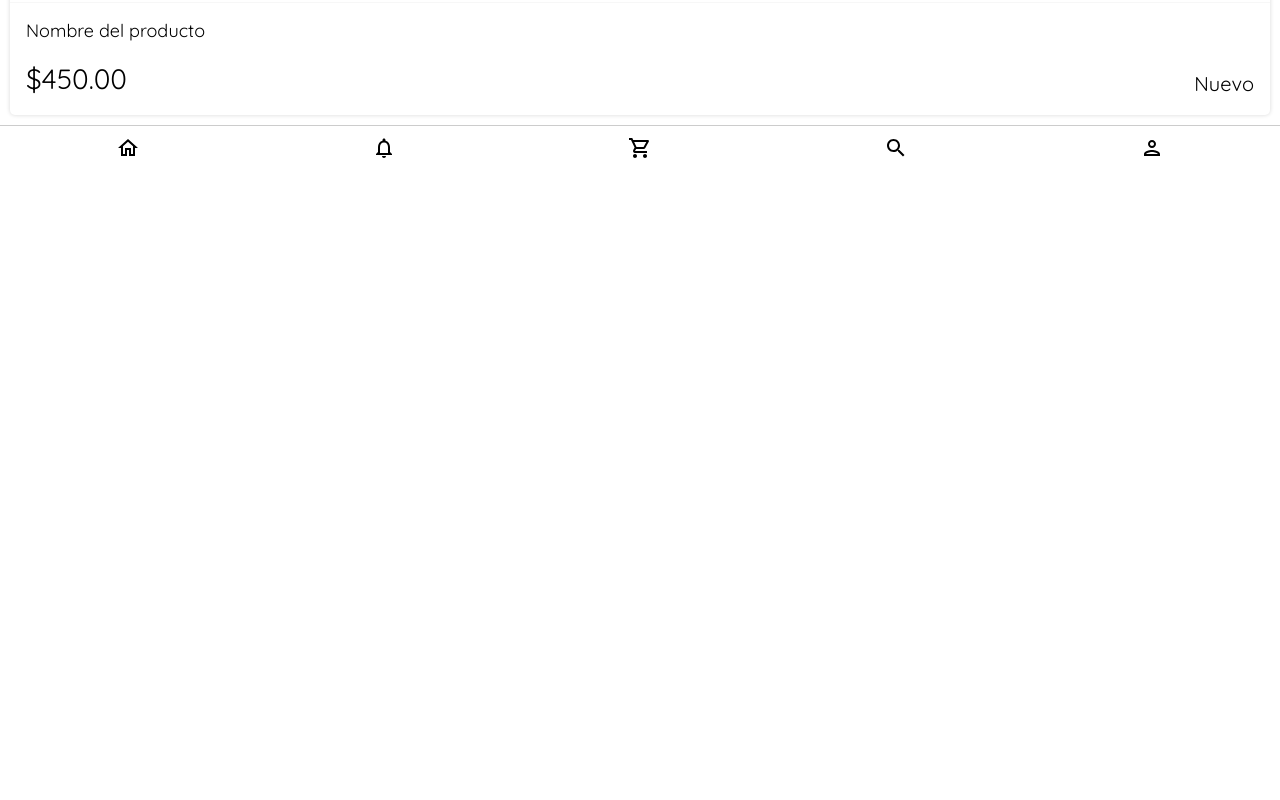
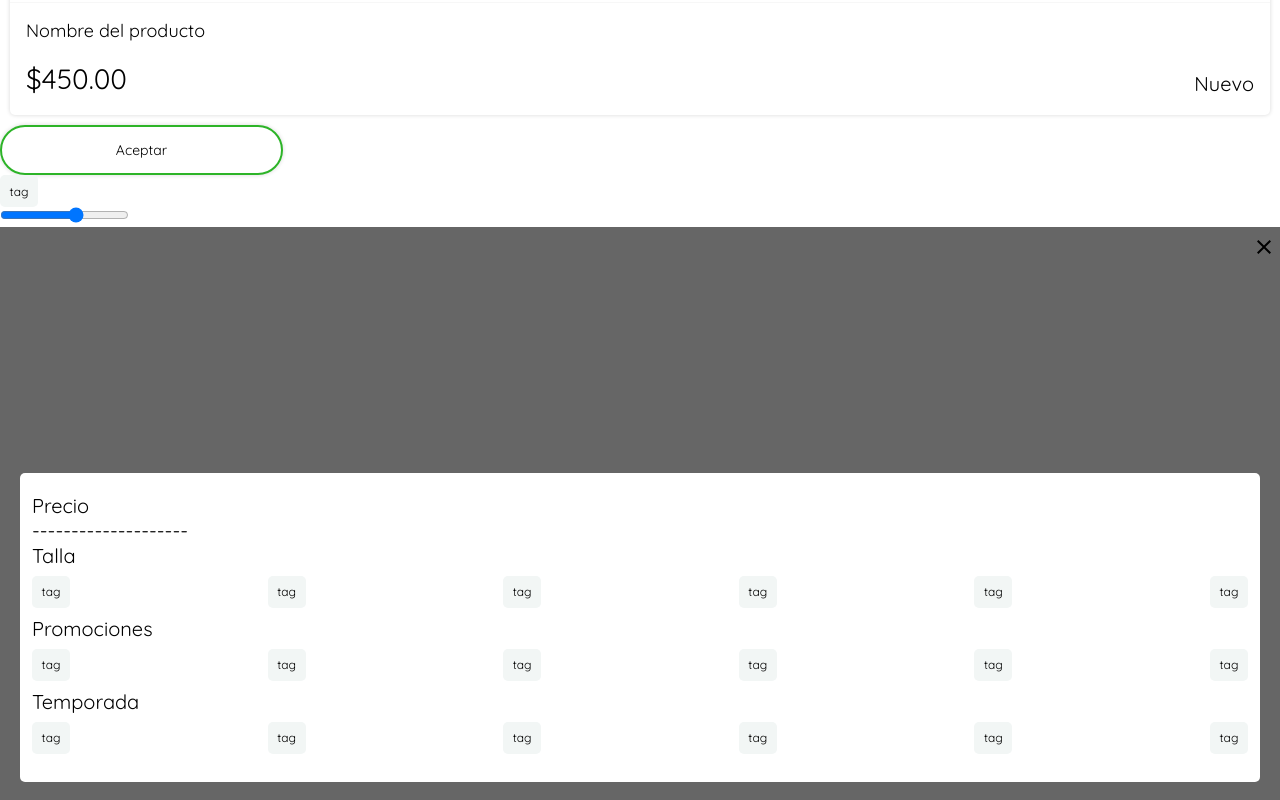
Before and after one commit to oozmakappajs/Louis-Monstruon-front, a React app: page / in a window 1280 px wide. Shown: the part 760-1560 px from the top of the page. Before the commit the page ends 930 px from the top, so only its background shows below. Built offline with nearby package versions, Linux system fonts and the light colour scheme.

Commit message:
modal with event

```diff
--- /dev/null
+++ b/src/assets/styles/containers/Modal.scss
@@ -0,0 +1,29 @@
+@import '../lib/fonts';
+@import '../lib/palette';
+
+.Modal {
+  width: 100%;
+  height: 100vh;
+  display: flex;
+  background-color: rgba(0, 0, 0, 0.6);
+  justify-content: center;
+  align-items: center;
+  position: relative;
+  &__icon {
+    background: none;
+    border: none;
+    position: absolute;
+    top: 8px;
+    right: 4px;
+  }
+  &__container {
+    background: map-get(map-get($palette,lightTheme),white) 0% 0% no-repeat padding-box;
+    border-radius: 5px;
+    opacity: 1;
+    width: calc(100% - 64px);
+    height: auto;
+    padding: 20px 12px;
+    font-size: 20px;
+    font-family: 'Quicksand', sans-serif;
+  }
+}
--- /dev/null
+++ b/src/assets/styles/containers/TagsContainer.scss
@@ -0,0 +1,15 @@
+@import '../lib/fonts';
+@import '../lib/palette';
+
+.TagsContainer {
+  color: map-get(map-get($palette,greyColors),black);
+  display: flex;
+  flex-direction: column;
+  &__tags {
+    display: flex;
+    width: 100%;
+    justify-content: space-between;
+    padding: 8px 0px;
+
+  }
+}
--- /dev/null
+++ b/src/assets/styles/elements/Button.scss
@@ -0,0 +1,22 @@
+@import '../lib/palette';
+@import '../lib/fonts';
+
+.Button {
+  width: 283px;
+  height: 50px;
+  background: map-get(map-get($palette,lightTheme),white) 0% 0% no-repeat padding-box;
+  box-shadow: 0px 0px 4px #00000029;
+  border-radius: 25px;
+  opacity: 1;
+  font-size: 14px;
+  font-family: 'Quicksand', sans-serif;
+  display: flex;
+  justify-content: center;
+  align-items: center;
+  &--success {
+    border: 2px solid map-get(map-get($palette,alert),success);
+  }
+  &--error {
+    border: 2px solid map-get(map-get($palette,alert),failure);
+  }
+}
--- /dev/null
+++ b/src/assets/styles/elements/Range.scss
@@ -0,0 +1,3 @@
+.Range {
+  width: 100%;
+}
--- /dev/null
+++ b/src/assets/styles/elements/Tag.scss
@@ -0,0 +1,22 @@
+@import '../lib/palette';
+@import '../lib/fonts';
+
+.Tag {
+  height: 32px;
+  width: 38px;
+  background: map-get(map-get($palette,lightTheme),background);
+  border-radius: 5px;
+  opacity: 1;
+  font-size: 12px;
+  font-family: 'Quicksand', sans-serif;
+  display: flex;
+  justify-content: center;
+  align-items: center;
+  &:hover {
+    background: map-get(map-get($palette,lightTheme),white) 0% 0% no-repeat padding-box;
+    box-shadow: 0px 0px 2px #00000029;
+    border: 1px solid map-get(map-get($palette,primary),blue);
+    border-radius: 5px;
+    opacity: 1;
+  }
+}
--- /dev/null
+++ b/src/components/elements/Button.js
@@ -0,0 +1,12 @@
+import React from 'react';
+import '../../assets/styles/elements/Button.scss';
+
+const Button = () => {
+  return (
+    <button type="submit" className="Button Button--success">
+      Aceptar
+    </button>
+  );
+};
+
+export default Button;
--- /dev/null
+++ b/src/components/elements/Range.js
@@ -0,0 +1,12 @@
+import React from 'react';
+import '../../assets/styles/elements/Range.scss';
+
+const Range = () => {
+  return (
+    <div>
+      <input id="typeinp" type="range" min="0" max="5" defaultValue="3" step="1" />
+    </div>
+  );
+};
+
+export default Range;
--- /dev/null
+++ b/src/components/elements/Tag.js
@@ -0,0 +1,12 @@
+import React from 'react';
+import '../../assets/styles/elements/Tag.scss';
+
+const Tag = () => {
+  return (
+    <div className="Tag">
+      tag
+    </div>
+  );
+};
+
+export default Tag;
--- /dev/null
+++ b/src/containers/Modal.js
@@ -0,0 +1,32 @@
+import React, { useState } from 'react';
+import { Clear } from '@material-ui/icons';
+import '../assets/styles/containers/Modal.scss';
+import TagsContainer from './TagsContainer';
+
+const Modal = (props) => {
+  const [open, useModal] = useState(props.modal);
+  return (
+    <>
+      {
+        open && (
+          <div className="Modal">
+            <button type="button" className="Modal__icon" onClick={() => useModal(false)}>
+              <Clear />
+            </button>
+            <div className="Modal__container">
+              <div className="Modal__price">
+                <p>Precio</p>
+                <p>--------------------</p>
+              </div>
+              <TagsContainer title="Talla" />
+              <TagsContainer title="Promociones" />
+              <TagsContainer title="Temporada" />
+            </div>
+          </div>
+        )
+      }
+    </>
+  );
+};
+
+export default Modal;
--- /dev/null
+++ b/src/containers/TagsContainer.js
@@ -0,0 +1,21 @@
+import React from 'react';
+import Tag from '../components/elements/Tag';
+import '../assets/styles/containers/TagsContainer.scss';
+
+const TagsContainer = (props) => {
+  return (
+    <div className="TagsContainer">
+      <p>{props.title}</p>
+      <div className="TagsContainer__tags">
+        <Tag />
+        <Tag />
+        <Tag />
+        <Tag />
+        <Tag />
+        <Tag />
+      </div>
+    </div>
+  );
+};
+
+export default TagsContainer;
--- a/src/pages/Home.js
+++ b/src/pages/Home.js
@@ -3,6 +3,10 @@ import '../assets/styles/main.scss';
 import MainCarousel from '../containers/Carousel/MainCarousel';
 import SmallCarousel from '../containers/Carousel/SmallCarousel';
 import ProductCard from '../components/ProductCard';
+import Tag from '../components/elements/Tag';
+import Button from '../components/elements/Button';
+import Range from '../components/elements/Range';
+import Modal from '../containers/Modal';
 
 const Home = () => {
   return (
@@ -10,6 +14,12 @@ const Home = () => {
       <MainCarousel />
       <SmallCarousel />
       <ProductCard />
+      <div>
+        <Button />
+        <Tag />
+        <Range />
+        <Modal modal />
+      </div>
     </>
   );
 };
```
